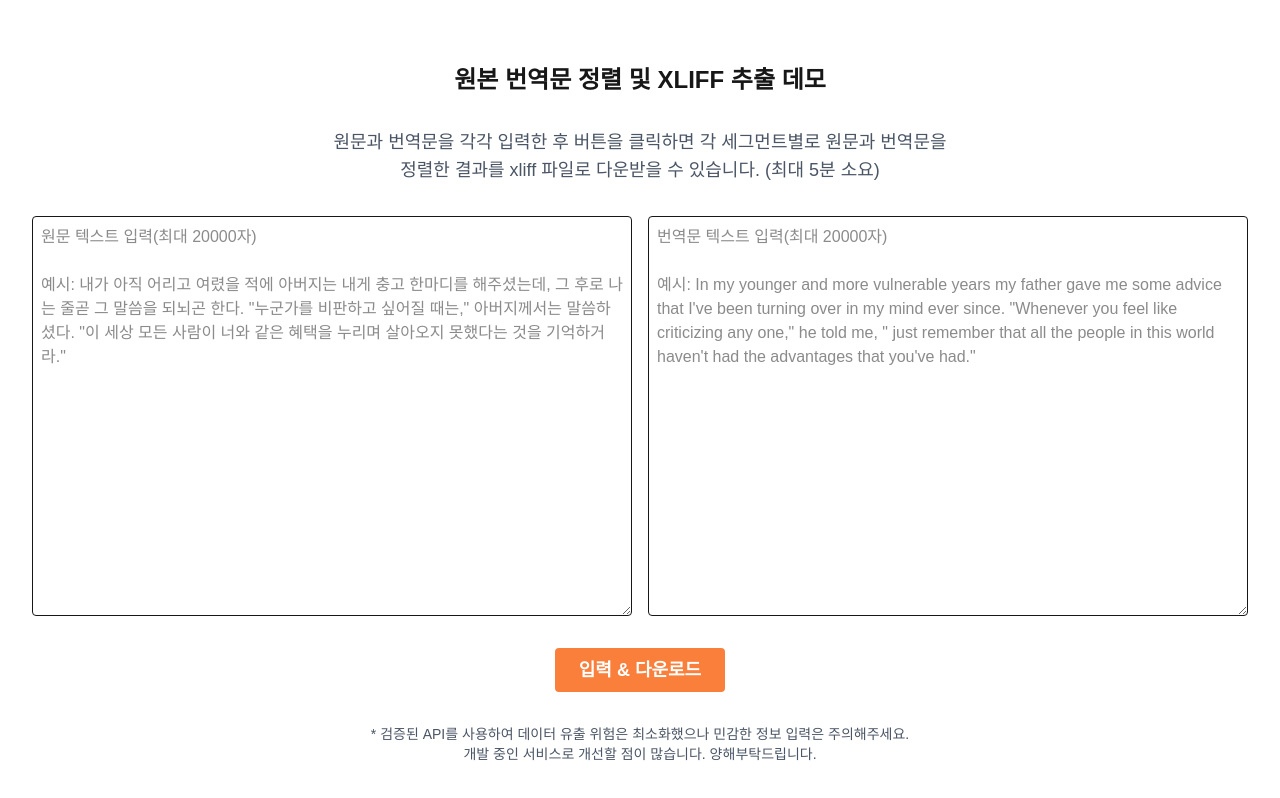
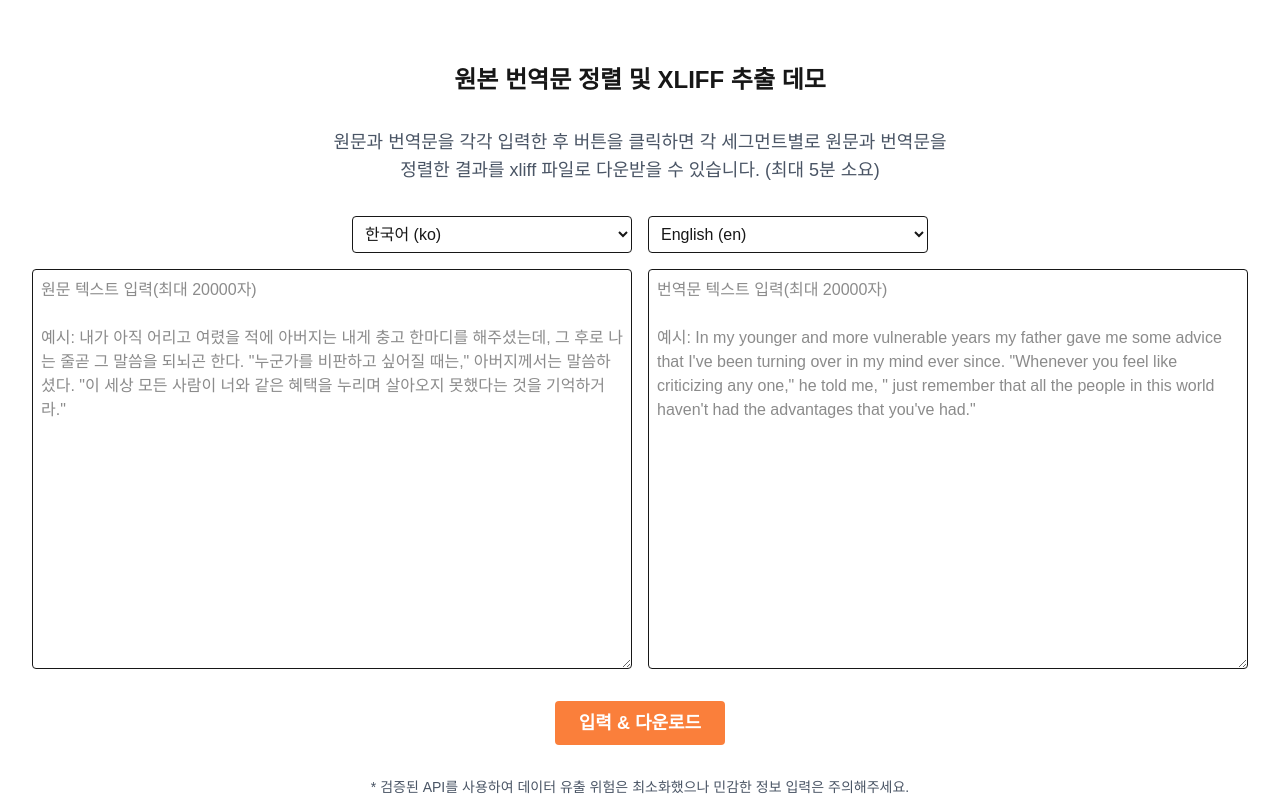
Before and after one commit to shoh83/my-align-app, a Next.js app: page / in a window 1280 px wide. Shown: the top 798 px of the page. Built offline with nearby package versions, Linux system fonts and the light colour scheme.

Commit message:
Added lang selection

```diff
--- a/src/app/api/align/route.js
+++ b/src/app/api/align/route.js
@@ -17,11 +17,17 @@ export const maxDuration = 600; // 10 minutes
 export const dynamic = "force-dynamic";
 
 export async function POST(req) {
-  const { sourceText, targetText } = await req.json();
-  const srcArr = splitText(sourceText);
-  const trgArr = splitText(targetText);
+  const { sourceText, targetText, srcLang, trgLang } = await req.json();
+  const srcArr = splitText(sourceText, srcLang);
+  const trgArr = splitText(targetText, trgLang);
   const { mapping, usage } = await invokeGemini(srcArr, trgArr);
-  const xmlBuffer = buildXliff(srcArr, trgArr, mapping);
+  const xmlBuffer = buildXliff(
+    srcArr,
+    trgArr,
+    mapping,
+    srcLang || "und",
+    trgLang || "und"
+  );
   const xliffHtml = xmlBuffer.toString("utf-8");
 
   await saveAlignment({
--- a/src/app/page.js
+++ b/src/app/page.js
@@ -2,9 +2,21 @@
 
 import { useState } from "react";
 
+const LANGUAGES = [
+  { code: "ko", label: "한국어 (ko)" },
+  { code: "en", label: "English (en)" },
+  { code: "ja", label: "日本語 (ja)" },
+  { code: "zh", label: "中文 (zh)" },
+  { code: "fr", label: "Français (fr)" },
+  { code: "es", label: "Español (es)" },
+  // 👇 add more as needed from BCP‑47 common list :contentReference[oaicite:1]{index=1}
+];
+
 export default function Home() {
   const [sourceText, setSourceText] = useState("");
   const [targetText, setTargetText] = useState("");
+  const [srcLang, setSrcLang] = useState("ko");
+  const [trgLang, setTrgLang] = useState("en");
   const [loading, setLoading] = useState(false);
 
   // Feedback form state
@@ -14,13 +26,14 @@ export default function Home() {
   const onSubmit = async (e) => {
     e.preventDefault();
     if (!sourceText || !targetText) return alert("두 문장 모두 입력해주세요.");
+    if (!srcLang || !trgLang) return alert("언어를 모두 선택해주세요.");
 
     setLoading(true);
     try {
       const res = await fetch("/api/align", {
         method: "POST",
         headers: { "Content-Type": "application/json" },
-        body: JSON.stringify({ sourceText, targetText }),
+        body: JSON.stringify({ sourceText, targetText, srcLang, trgLang }),
       });
       if (!res.ok) throw new Error("에러 발생");
 
@@ -28,7 +41,7 @@ export default function Home() {
       const url = window.URL.createObjectURL(blob);
       const a = document.createElement("a");
       a.href = url;
-      a.download = "alignment.xliff";
+      a.download = `alignment_${srcLang}-${trgLang}.xliff`;
       document.body.appendChild(a);
       a.click();
       URL.revokeObjectURL(url);
@@ -57,6 +70,35 @@ export default function Home() {
         onSubmit={onSubmit}
         className="flex flex-col items-center gap-4 w-full"
       >
+        <div className="flex gap-4 w-full max-w-xl">
+          <select
+            value={srcLang}
+            onChange={(e) => setSrcLang(e.target.value)}
+            className="flex-1 border rounded p-2"
+            required
+          >
+            <option value="">원본 언어 선택</option>
+            {LANGUAGES.map(({ code, label }) => (
+              <option key={code} value={code}>
+                {label}
+              </option>
+            ))}
+          </select>
+          <select
+            value={trgLang}
+            onChange={(e) => setTrgLang(e.target.value)}
+            className="flex-1 border rounded p-2"
+            required
+          >
+            <option value="">번역 언어 선택</option>
+            {LANGUAGES.map(({ code, label }) => (
+              <option key={code} value={code}>
+                {label}
+              </option>
+            ))}
+          </select>
+        </div>
+
         <div className="flex flex-wrap justify-center gap-4 w-full">
           <textarea
             placeholder={`원문 텍스트 입력(최대 20000자)\n\n예시: 내가 아직 어리고 여렸을 적에 아버지는 내게 충고 한마디를 해주셨는데, 그 후로 나는 줄곧 그 말씀을 되뇌곤 한다. "누군가를 비판하고 싶어질 때는," 아버지께서는 말씀하셨다. "이 세상 모든 사람이 너와 같은 혜택을 누리며 살아오지 못했다는 것을 기억하거라."`}
```
Also changed, not shown: src/lib/align.js.
